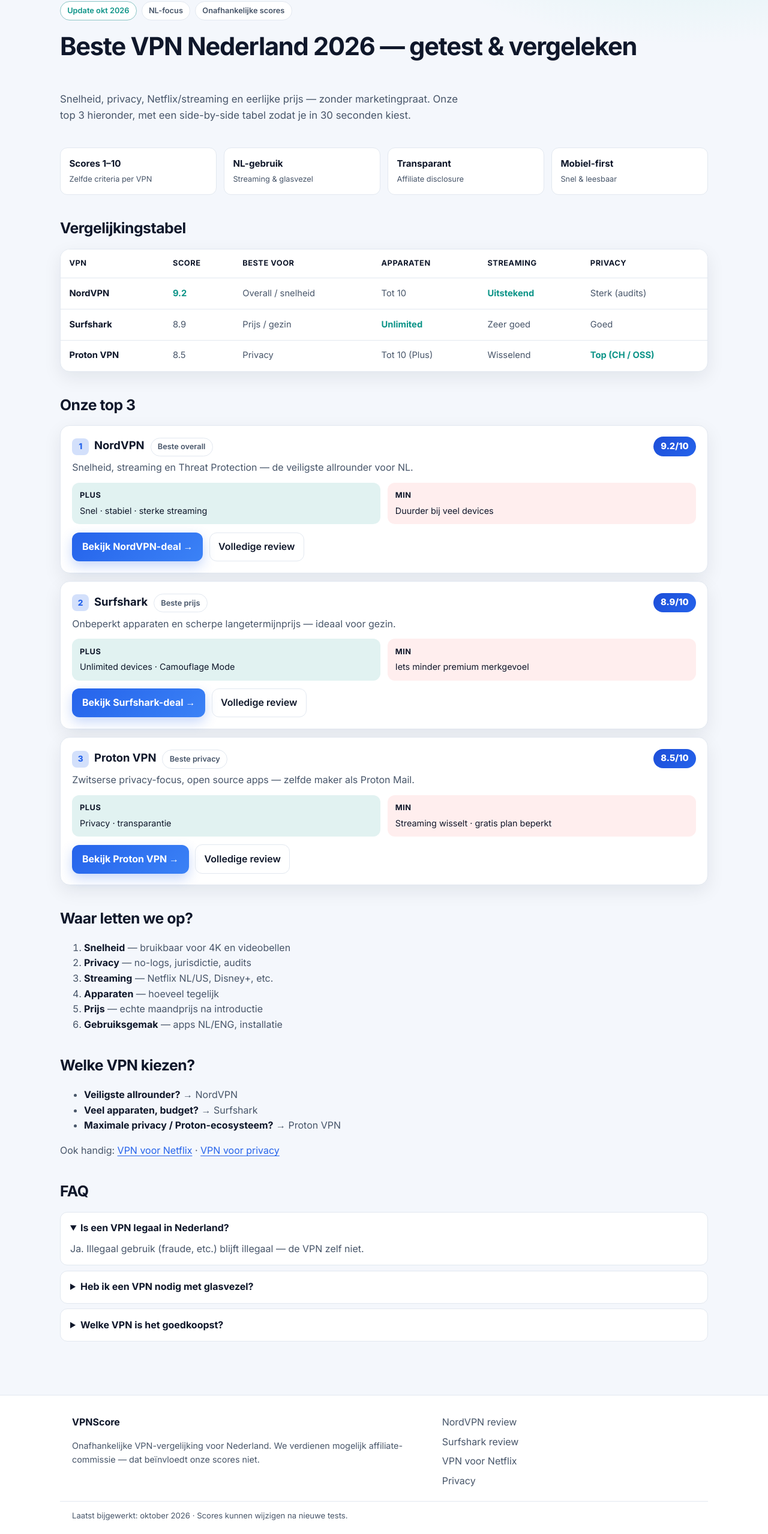
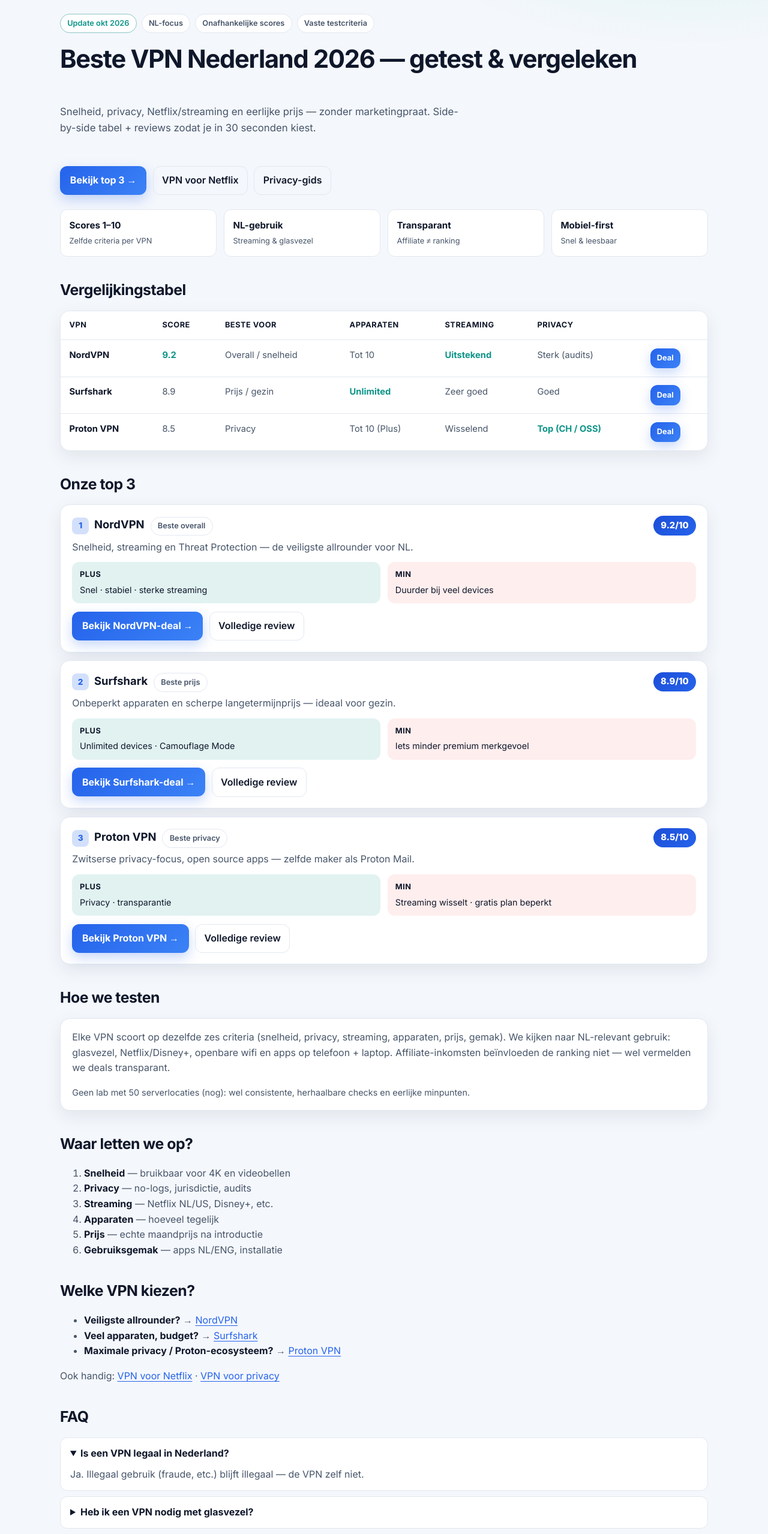
Before and after one commit to jessedkramer/vpnscore, a Next.js app: page / in a window 1280 px wide. Shown: the part 145-2703 px from the top of the page at 60% size. Built offline with nearby package versions, Linux system fonts and the light colour scheme.

Commit message:
feat(seo): schema JSON-LD, methodology, expanded FAQ, table CTAs

```diff
--- a/app/page.tsx
+++ b/app/page.tsx
@@ -40,12 +40,84 @@
   },
 ] as const;
 
+const faqItems = [
+  {
+    q: "Is een VPN legaal in Nederland?",
+    a: "Ja. Illegaal gebruik (fraude, etc.) blijft illegaal — de VPN zelf niet.",
+  },
+  {
+    q: "Heb ik een VPN nodig met glasvezel?",
+    a: "Niet voor snelheid. Wel voor privacy op openbare wifi, streaming-regio's, en minder tracking.",
+  },
+  {
+    q: "Welke VPN is het goedkoopst?",
+    a: "Vaak Surfshark op 2-jaar deal. Vergelijk altijd de prijs ná de actieperiode.",
+  },
+  {
+    q: "Wat is de beste VPN voor Netflix in NL?",
+    a: "Voor betrouwbaarheid kiezen we NordVPN. Surfshark is sterker op prijs en unlimited devices. Zie ook onze Netflix-gids.",
+  },
+  {
+    q: "Verdient VPNScore aan deze reviews?",
+    a: "Ja, via affiliate-links. Jij betaalt niets extra. Scores volgen vaste criteria — geen betaalde #1-plek.",
+  },
+  {
+    q: "Hoe vaak updaten jullie de scores?",
+    a: "Bij grote prijs-/featurewijzigingen of nieuwe tests. Laatste update: oktober 2026.",
+  },
+] as const;
+
 export default function HomePage() {
+  const faqSchema = {
+    "@context": "https://schema.org",
+    "@type": "FAQPage",
+    mainEntity: faqItems.map((item) => ({
+      "@type": "Question",
+      name: item.q,
+      acceptedAnswer: { "@type": "Answer", text: item.a },
+    })),
+  };
+
+  const listSchema = {
+    "@context": "https://schema.org",
+    "@type": "ItemList",
+    name: "Beste VPN Nederland 2026",
+    itemListElement: vpns.map((v) => ({
+      "@type": "ListItem",
+      position: v.rank,
+      name: v.name,
+      url: `https://vpnscore.nl${v.href}`,
+    })),
+  };
+
+  const orgSchema = {
+    "@context": "https://schema.org",
+    "@type": "WebSite",
+    name: "VPNScore",
+    url: "https://vpnscore.nl",
+    description:
+      "Onafhankelijke VPN-vergelijking voor Nederland met scores, reviews en koopadvies.",
+    inLanguage: "nl-NL",
+  };
+
   return (
     <>
+      <script
+        type="application/ld+json"
+        dangerouslySetInnerHTML={{ __html: JSON.stringify(orgSchema) }}
+      />
+      <script
+        type="application/ld+json"
+        dangerouslySetInnerHTML={{ __html: JSON.stringify(listSchema) }}
+      />
+      <script
+        type="application/ld+json"
+        dangerouslySetInnerHTML={{ __html: JSON.stringify(faqSchema) }}
+      />
+
       <p className="disclosure" style={{ marginTop: 0, paddingTop: 0, borderTop: "none" }}>
         Affiliate disclosure: VPNScore kan commissie ontvangen als je via onze links een VPN afsluit.
-        Dat kost jou niets extra. We testen en vergelijken onafhankelijk.
+        Dat kost jou niets extra. We testen en vergelijken onafhankelijk — geen betaalde ranking.
       </p>
 
       <section className="hero">
@@ -53,19 +125,25 @@
           <span className="badge accent">Update okt 2026</span>
           <span className="badge">NL-focus</span>
           <span className="badge">Onafhankelijke scores</span>
+          <span className="badge">Vaste testcriteria</span>
         </div>
-        <h1>Beste VPN Nederland 2026 — getest &amp; vergeleken</h1>
+        <h1>Beste VPN Nederland 2026 — getest & vergeleken</h1>
         <p className="muted" style={{ fontSize: "1.05rem", maxWidth: "42rem" }}>
           Snelheid, privacy, Netflix/streaming en eerlijke prijs — zonder marketingpraat.
-          Onze top 3 hieronder, met een side-by-side tabel zodat je in 30 seconden kiest.
+          Side-by-side tabel + reviews zodat je in 30 seconden kiest.
         </p>
+        <div className="actions">
+          <a className="btn" href="#top3">Bekijk top 3 →</a>
+          <Link className="btn-ghost" href="/vpn-netflix">VPN voor Netflix</Link>
+          <Link className="btn-ghost" href="/vpn-privacy">Privacy-gids</Link>
+        </div>
       </section>
 
       <div className="trust-bar" aria-label="Waarom VPNScore">
         <div className="trust-item"><strong>Scores 1–10</strong><span>Zelfde criteria per VPN</span></div>
-        <div className="trust-item"><strong>NL-gebruik</strong><span>Streaming &amp; glasvezel</span></div>
-        <div className="trust-item"><strong>Transparant</strong><span>Affiliate disclosure</span></div>
-        <div className="trust-item"><strong>Mobiel-first</strong><span>Snel &amp; leesbaar</span></div>
+        <div className="trust-item"><strong>NL-gebruik</strong><span>Streaming & glasvezel</span></div>
+        <div className="trust-item"><strong>Transparant</strong><span>Affiliate ≠ ranking</span></div>
+        <div className="trust-item"><strong>Mobiel-first</strong><span>Snel & leesbaar</span></div>
       </div>
 
       <h2>Vergelijkingstabel</h2>
@@ -79,6 +157,7 @@
               <th>Apparaten</th>
               <th>Streaming</th>
               <th>Privacy</th>
+              <th></th>
             </tr>
           </thead>
           <tbody>
@@ -89,6 +168,7 @@
               <td>Tot 10</td>
               <td className="best">Uitstekend</td>
               <td>Sterk (audits)</td>
+              <td><a className="btn" href={AFFILIATE.nord} style={{ padding: "0.4rem 0.7rem", fontSize: "0.8rem" }}>Deal</a></td>
             </tr>
             <tr>
               <td><strong>Surfshark</strong></td>
@@ -97,6 +177,7 @@
               <td className="best">Unlimited</td>
               <td>Zeer goed</td>
               <td>Goed</td>
+              <td><a className="btn" href={AFFILIATE.surfshark} style={{ padding: "0.4rem 0.7rem", fontSize: "0.8rem" }}>Deal</a></td>
             </tr>
             <tr>
               <td><strong>Proton VPN</strong></td>
@@ -105,12 +186,13 @@
               <td>Tot 10 (Plus)</td>
               <td>Wisselend</td>
               <td className="best">Top (CH / OSS)</td>
+              <td><a className="btn" href={AFFILIATE.proton} style={{ padding: "0.4rem 0.7rem", fontSize: "0.8rem" }}>Deal</a></td>
             </tr>
           </tbody>
         </table>
       </div>
 
-      <h2>Onze top 3</h2>
+      <h2 id="top3">Onze top 3</h2>
       {vpns.map((v) => (
         <article key={v.name} className="card">
           <div className="card-head">
@@ -135,6 +217,18 @@
         </article>
       ))}
 
+      <h2>Hoe we testen</h2>
+      <div className="card">
+        <p style={{ marginTop: 0 }}>
+          Elke VPN scoort op dezelfde zes criteria (snelheid, privacy, streaming, apparaten, prijs, gemak).
+          We kijken naar NL-relevant gebruik: glasvezel, Netflix/Disney+, openbare wifi en apps op telefoon + laptop.
+          Affiliate-inkomsten beïnvloeden de ranking niet — wel vermelden we deals transparant.
+        </p>
+        <p className="small muted" style={{ marginBottom: 0 }}>
+          Geen lab met 50 serverlocaties (nog): wel consistente, herhaalbare checks en eerlijke minpunten.
+        </p>
+      </div>
+
       <h2>Waar letten we op?</h2>
       <ol>
         <li><strong>Snelheid</strong> — bruikbaar voor 4K en videobellen</li>
@@ -147,9 +241,9 @@
 
       <h2>Welke VPN kiezen?</h2>
       <ul>
-        <li><strong>Veiligste allrounder?</strong> → NordVPN</li>
-        <li><strong>Veel apparaten, budget?</strong> → Surfshark</li>
-        <li><strong>Maximale privacy / Proton-ecosysteem?</strong> → Proton VPN</li>
+        <li><strong>Veiligste allrounder?</strong> → <Link href="/reviews/nordvpn">NordVPN</Link></li>
+        <li><strong>Veel apparaten, budget?</strong> → <Link href="/reviews/surfshark">Surfshark</Link></li>
+        <li><strong>Maximale privacy / Proton-ecosysteem?</strong> → <Link href="/reviews/proton-vpn">Proton VPN</Link></li>
       </ul>
       <p>
         Ook handig: <Link href="/vpn-netflix">VPN voor Netflix</Link> ·{" "}
@@ -158,18 +252,12 @@
 
       <h2>FAQ</h2>
       <div className="faq">
-        <details open>
-          <summary>Is een VPN legaal in Nederland?</summary>
-          <p>Ja. Illegaal gebruik (fraude, etc.) blijft illegaal — de VPN zelf niet.</p>
-        </details>
-        <details>
-          <summary>Heb ik een VPN nodig met glasvezel?</summary>
-          <p>Niet voor snelheid. Wel voor privacy op openbare wifi, streaming-regio&apos;s, en minder tracking.</p>
-        </details>
-        <details>
-          <summary>Welke VPN is het goedkoopst?</summary>
-          <p>Vaak Surfshark op 2-jaar deal. Vergelijk altijd de prijs ná de actieperiode.</p>
-        </details>
+        {faqItems.map((item, i) => (
+          <details key={item.q} open={i === 0}>
+            <summary>{item.q}</summary>
+            <p>{item.a}</p>
+          </details>
+        ))}
       </div>
     </>
   );
```
